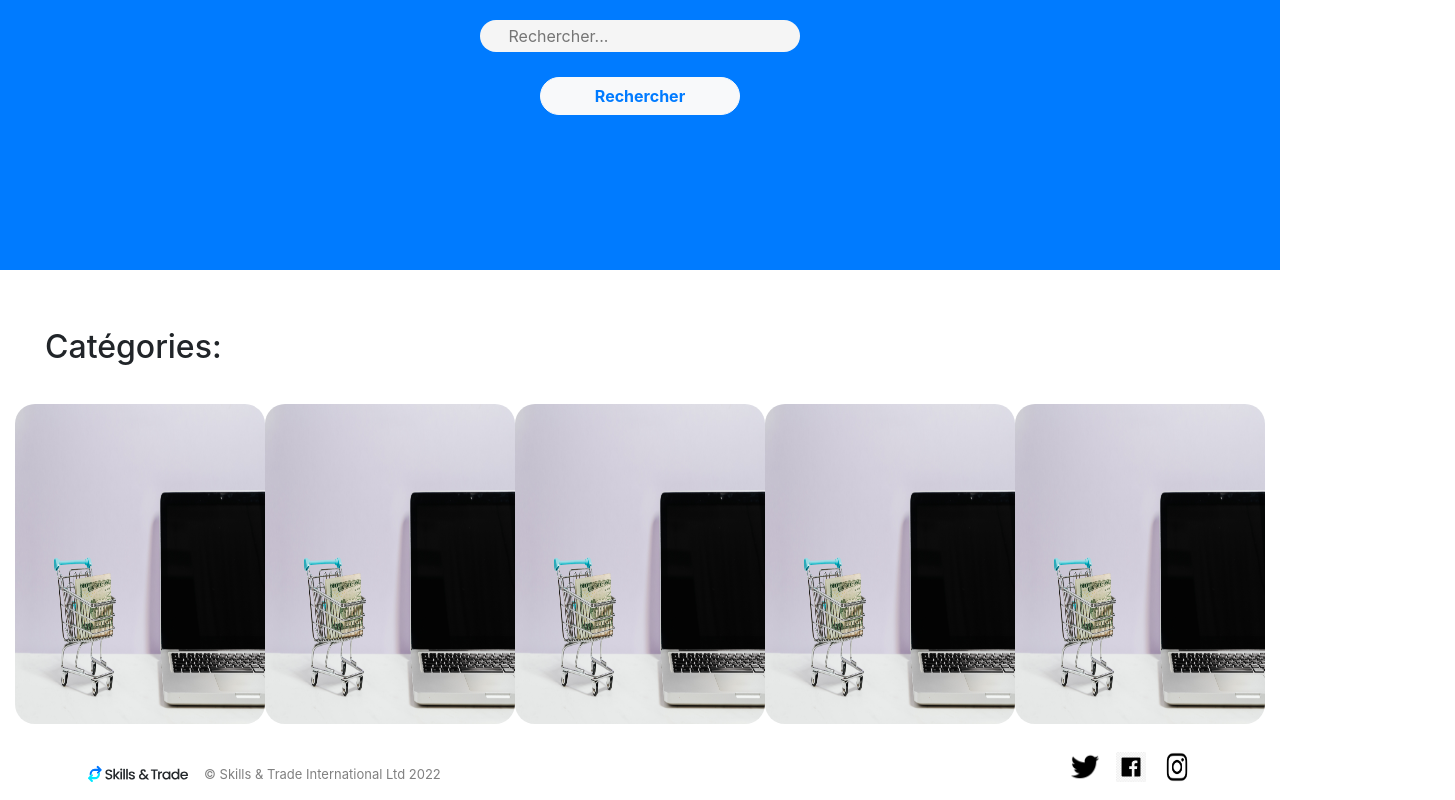
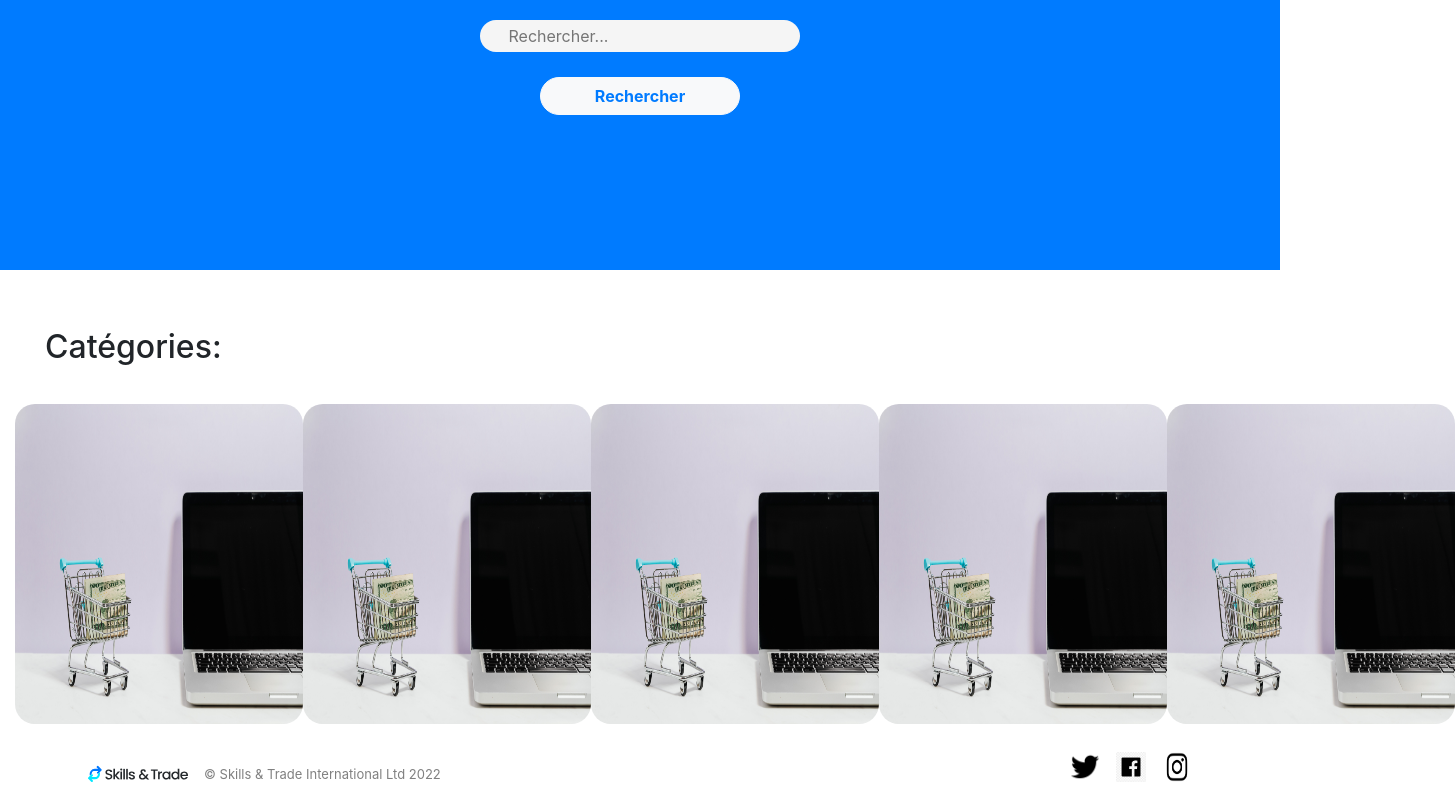
Before and after one commit to YanisBevia/devfront, an Angular app in the folder skills-trade/: page / in a window 1280 px wide. Shown: the part 236-1036 px from the top of the page, 1455 px wide, since content can reach past the window. Built offline with nearby package versions, Linux system fonts and the light colour scheme.

Commit message:
create skill list component done

```diff
--- a/skills-trade/src/app/components/skill-list/skill-list.component.html
+++ b/skills-trade/src/app/components/skill-list/skill-list.component.html
@@ -1,35 +1,6 @@
 <div class="container-fluid mt-5">
     <h2 class="title-category">Catégories:</h2>
-    <div class="d-flex justify-content-evenly">
-        <div class="skills-category-card">
-            <img class="skills-category-image" src="assets/image-test.jpg" alt="Image Test 1">
-            <div class="skills-category-image-overlay">
-                <div class="skills-category-title">Developpement Mobile</div>
-            </div>
-        </div>
-        <div class="skills-category-card">
-            <img class="skills-category-image" src="assets/image-test.jpg" alt="Image Test 2">
-            <div class="skills-category-image-overlay">
-                <div class="skills-category-title">Developpement Web</div>
-            </div>
-        </div>
-        <div class="skills-category-card">
-            <img class="skills-category-image" src="assets/image-test.jpg" alt="Image Test 3">
-            <div class="skills-category-image-overlay">
-                <div class="skills-category-title">Crea & Design</div>
-            </div>
-        </div>
-        <div class="skills-category-card">
-            <img class="skills-category-image" src="assets/image-test.jpg" alt="Image Test 4">
-            <div class="skills-category-image-overlay">
-                <div class="skills-category-title">Marketing</div>
-            </div>
-        </div>
-        <div class="skills-category-card">
-            <img class="skills-category-image" src="assets/image-test.jpg" alt="Image Test 5">
-            <div class="skills-category-image-overlay">
-                <div class="skills-category-title">Communication</div>
-            </div>
-        </div>
+    <div class="d-flex justify-content-around">
+        <app-skill *ngFor="let skill of skills" [skill]="skill"></app-skill>
     </div>
 </div>
--- a/skills-trade/src/app/components/skill-list/skill-list.component.scss
+++ b/skills-trade/src/app/components/skill-list/skill-list.component.scss
@@ -1,57 +1,3 @@
-.skills-category-card {
-    position: relative;
-    width: 18em;
-    height: 20em;
-    margin: 20px auto;
-}
-
 .title-category {
     padding: 10px 30px;
 }
-
-.skills-category-image {
-    display: block;
-    width: 100%;
-    height: 100%;
-    border-radius: 20px;
-}
-
-.skills-category-image-overlay {
-    position: absolute;
-    bottom: 0;
-    left: 0;
-    width: 100%;
-    height: 100%;
-    border-radius: 20px;
-    background: rgba(31, 8, 235, 0.938);
-    color: #ffffff;
-    font-family: 'Quicksand', sans-serif;
-    display: flex;
-    flex-direction: column;
-    align-items: center;
-    justify-content: center;
-    opacity: 0;
-    transition: opacity 0.25s;
-}
-
-.skills-category-image-overlay--blur {
-    backdrop-filter: blur(5px);
-}
-
-.skills-category-image-overlay > * {
-    transform: translateY(20px);
-    transition: transform 0.25s;
-}
-
-.skills-category-image-overlay:hover {
-    opacity: 1;
-}
-
-.skills-category-image-overlay:hover > * {
-    transform: translateY(0);
-}
-
-.skills-category-title {
-    font-size: 2em;
-    font-weight: bold;
-}
--- a/skills-trade/src/app/components/skill-list/skill-list.component.ts
+++ b/skills-trade/src/app/components/skill-list/skill-list.component.ts
@@ -1,4 +1,6 @@
 import { Component, OnInit } from '@angular/core';
+import { Skill } from 'src/app/models/skill.model';
+import { SkillsService } from 'src/app/services/skills.service';
 
 @Component({
   selector: 'app-skill-list',
@@ -6,10 +8,12 @@ import { Component, OnInit } from '@angular/core';
   styleUrls: ['./skill-list.component.scss']
 })
 export class SkillListComponent implements OnInit {
+  skills!: Skill[];
 
-  constructor() { }
+  constructor(private skillsService: SkillsService) { }
 
   ngOnInit(): void {
+    this.skills = this.skillsService.getAllSkills();
   }
 
 }
--- a/skills-trade/src/app/components/skill/skill.component.scss
+++ b/skills-trade/src/app/components/skill/skill.component.scss
@@ -3,6 +3,7 @@
     width: 18em;
     height: 20em;
     margin: 20px auto;
+    cursor:pointer;
 }
 
 .skills-category-image {
```
